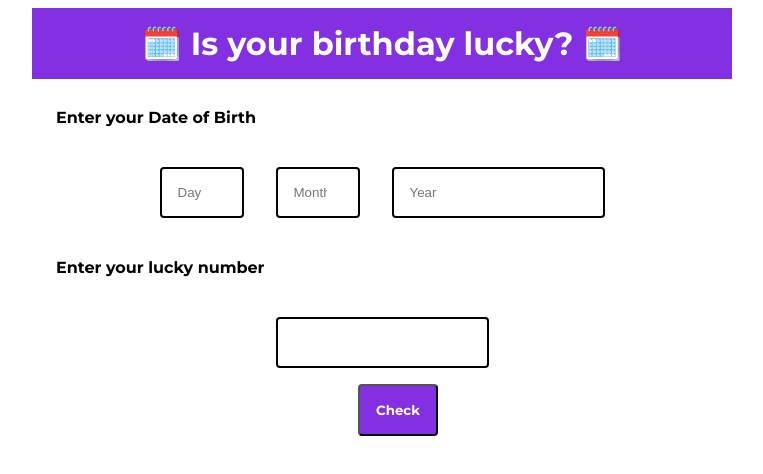
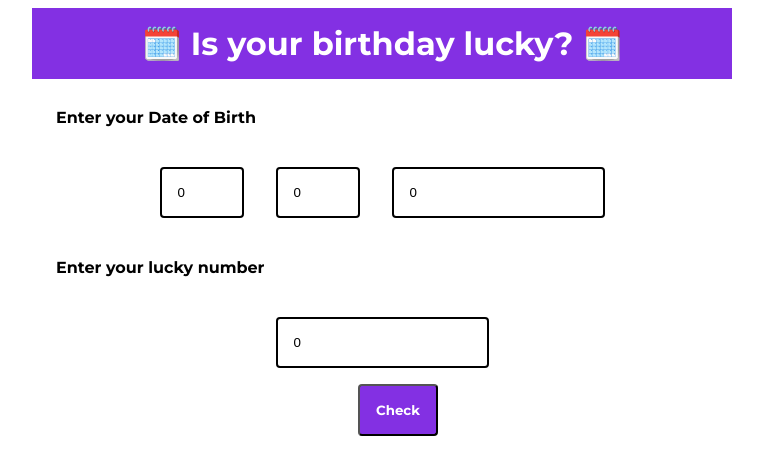
Before and after one commit to shanudjn/stocks-react, a React (Create React App) app: page / in a window 1280 px wide. Shown: the top 474 px of the page, without its empty margins (258-1021 px from the left). Built offline with nearby package versions, Linux system fonts and the light colour scheme.

Commit message:
feat : added code to get values from input

```diff
--- a/src/App.js
+++ b/src/App.js
@@ -5,12 +5,45 @@ export default function App() {
   var [day, setDay] = useState(0);
   var [month, setMonth] = useState(0);
   var [year, setYear] = useState(0);
+  var [luckyNumber, setLuckyNumber] = useState(0);
+
+  // function clickHandler(event) {
+  //   console.log(event.target.value);
+  // }
+
+  const getSum = (number) => {
+    var sum = 0;
+    while (number !== 0) {
+      let temp = number % 10;
+      number = Math.floor(number / 10);
+      sum += temp;
+    }
+    return sum;
+  };
+  const handleSubmit = (event) => {
+    console.log(
+      `Day : ${day}
+      Month : ${month}
+      Year : ${year}
+      Lucky Number : ${luckyNumber}`
+    );
+    event.preventDefault();
+    let daySum = getSum(day);
+    let monthSum = getSum(month);
+    let yearSum = getSum(year);
+
+    let total = daySum + monthSum + yearSum;
+
+    console.log(total);
+  };
 
   return (
+    <>
       <div className="App">
         <h1>
           <span>🗓️</span> Is your birthday lucky? <span>🗓️</span>
         </h1>
+        <form onSubmit={handleSubmit}>
           <div className="div-dob">
             <p>Enter your Date of Birth</p>
             <input
@@ -19,6 +52,8 @@ export default function App() {
               type="number"
               min="1"
               max="31"
+              value={day}
+              onChange={(e) => setDay(e.target.value)}
             ></input>
             <input
               className="month"
@@ -26,14 +61,31 @@ export default function App() {
               type="number"
               min="1"
               max="12"
+              value={month}
+              onChange={(e) => setMonth(e.target.value)}
             ></input>
-        <input className="year" placeholder="Year" type="number"></input>
+
+            <input
+              className="year"
+              placeholder="Year"
+              type="number"
+              value={year}
+              onChange={(e) => setYear(e.target.value)}
+            ></input>
           </div>
           <div className="div-lucky-number">
             <p>Enter your lucky number</p>
-        <input className="lnumber"></input>
+            <input
+              className="lnumber"
+              type="number"
+              value={luckyNumber}
+              onChange={(e) => setLuckyNumber(e.target.value)}
+            ></input>
           </div>
           <button>Check</button>
+        </form>
       </div>
+      <div></div>
+    </>
   );
 }
```
Also changed, not shown: package.json (+10 -2 lines). Lines whose indentation alone changed are shown as unchanged.
